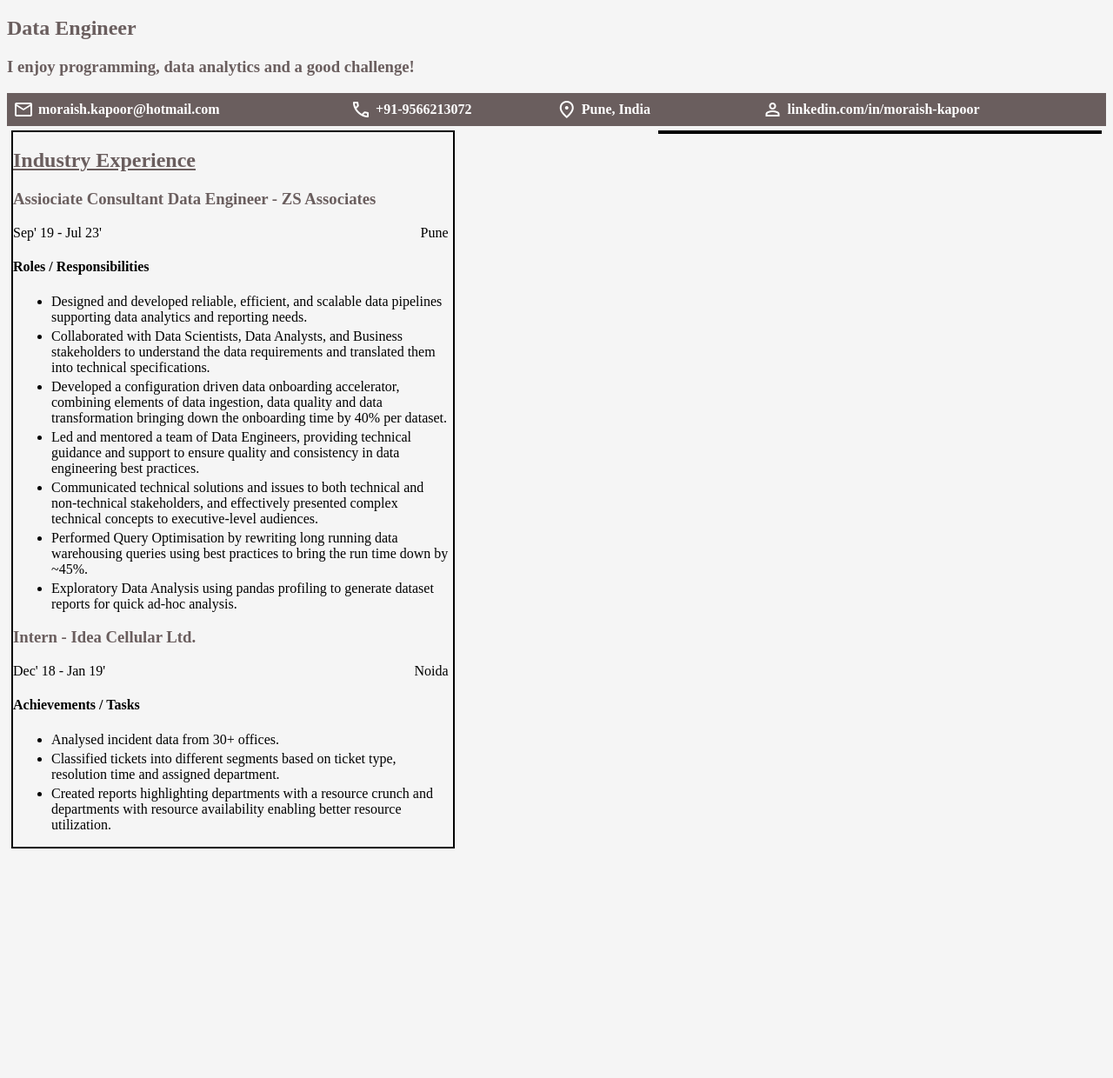
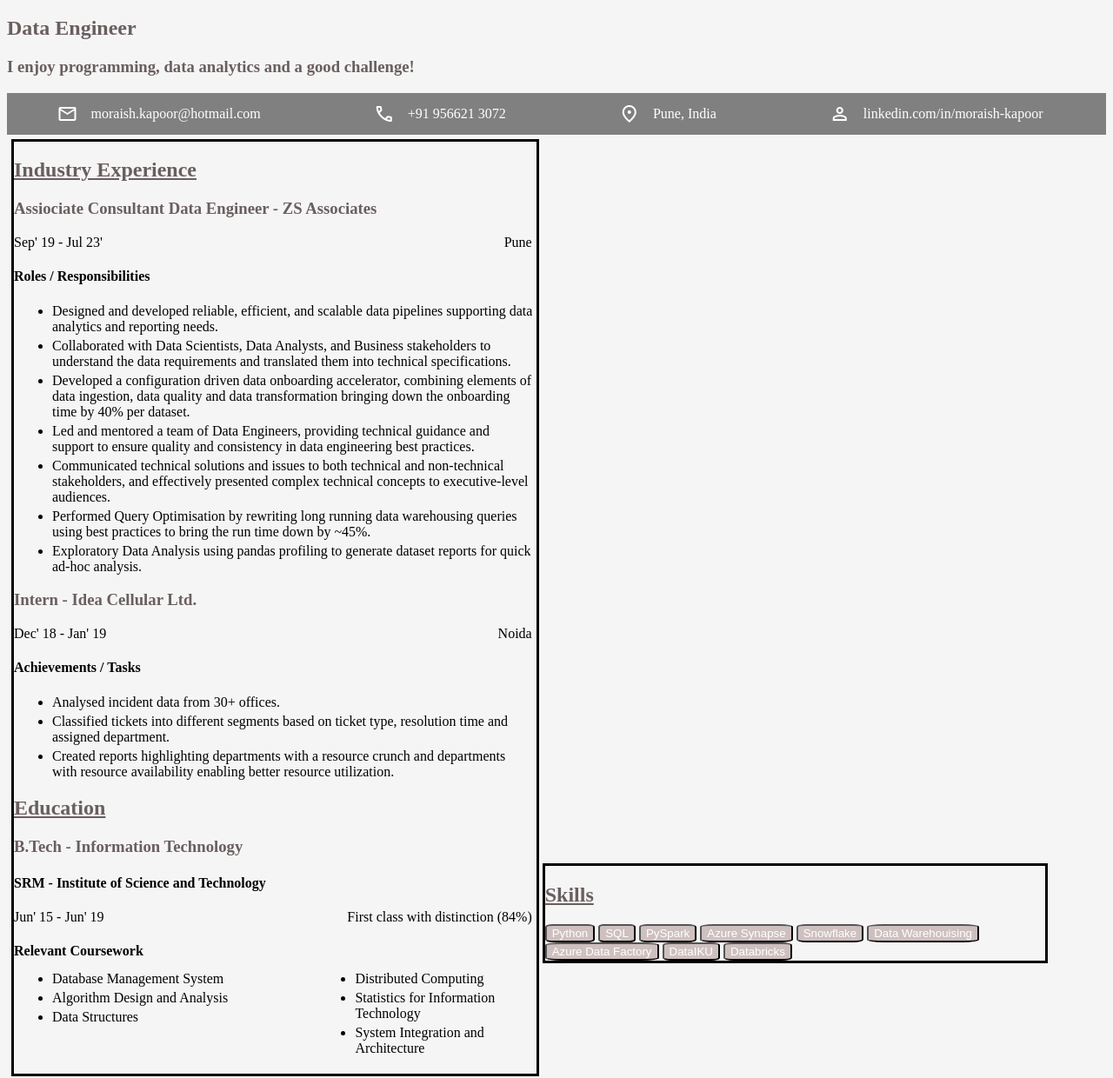
Before and after one commit to moraish/moraish_cv, a plain HTML site: page index.html in a window 1280 px wide. Shown: the part 64-1304 px from the top of the page at 87% size. Before the commit the page ends 1045 px from the top, so only its background shows below. Drawn offline with nearby package versions, Linux system fonts and the light colour scheme; a web font is replaced by a local one.

Commit message:
Used flexbox to update the info section.

```diff
--- a/index.html
+++ b/index.html
@@ -25,19 +25,20 @@
     <h2>Data Engineer </h2>
     <h3>I enjoy programming, data analytics and a good challenge!</h3>
 
-    <!--SECTION 2-->
+    <!--SECTION 2 - INFO SECTION-->
 
-    <table class="info-row">
-        <th class="info-col email"><span class="material-symbols-outlined">mail</span>moraish.kapoor@hotmail.com</th>
-        <th class="info-col phone"><span class="material-symbols-outlined">phone</span>+91-9566213072</th>
-        <th class="info-col location"><span class="material-symbols-outlined">location_on</span>Pune, India</th>
-        <th class="info-col linkedin"><span class="material-symbols-outlined">person</span>linkedin.com/in/moraish-kapoor</th>
-    </table>
+    <div class="info-container">
+        <div class="info-item"><span class="material-symbols-outlined">mail</span><p>moraish.kapoor@hotmail.com</p></div>
+        <div class="info-item"><span class="material-symbols-outlined">phone</span><p>+91 956621 3072</p></div>
+        <div class="info-item"><span class="material-symbols-outlined">location_on</span><p>Pune, India</p></div>
+        <div class="info-item"><span class="material-symbols-outlined">person</span><p>linkedin.com/in/moraish-kapoor</p></div>
+    </div>
+
 
     <div class="left-section">
 
         <div class="job-desc">
-            <h2 id="industry-experience"><u>Industry Experience</u></h2>
+            <h2 class="section-heading"><u>Industry Experience</u></h2>
             <h3>Assiociate Consultant Data Engineer - ZS Associates</h3>
 
             <div class="left-date">Sep' 19 - Jul 23'</div>
@@ -58,7 +59,7 @@
 
         <div class="job-desc">
             <h3>Intern - Idea Cellular Ltd.</h3>
-            <div class="left-date">Dec' 18 - Jan 19'</div>
+            <div class="left-date">Dec' 18 - Jan' 19</div>
             <div class="right-location">Noida</div>
 
             <br />
@@ -71,15 +72,43 @@
         </div>
 
 
+        <div class="education">
+            <h2 class="section-heading"><u>Education</u></h2>
+            <h3>B.Tech - Information Technology</h3>
+            <h4 id="college-name">SRM - Institute of Science and Technology</h4>
+            <div class="left-date">Jun' 15 - Jun' 19</div>
+            <div class="right-location">First class with distinction (84%)</div>
+            <br />
+            <h4 id="course-work">Relevant Coursework</h4>
+            <ul id="coursework-left">
+                <li>Database Management System</li>
+                <li>Algorithm Design and Analysis</li>
+                <li>Data Structures</li>
+            </ul>
+            <ul id="coursework-right">
+                <li>Distributed Computing</li>
+                <li>Statistics for Information Technology</li>
+                <li>System Integration and Architecture</li>
+            </ul>
+        </div>
+    </div>
 
-
-
+    <div class="right-section">
+        <div class="skills">
+            <h2 class="section-heading"><u>Skills</u></h2>
+            <button class="skill-buttons">Python</button>
+            <button class="skill-buttons">SQL</button>
+            <button class="skill-buttons">PySpark</button>
+            <button class="skill-buttons">Azure Synapse</button>
+            <button class="skill-buttons">Snowflake</button>
+            <button class="skill-buttons">Data Warehouising</button>
+            <button class="skill-buttons">Azure Data Factory</button>
+            <button class="skill-buttons">DataIKU</button>
+            <button class="skill-buttons">Databricks</button>
+        </div>
 
 
     </div>
-    <div class="right-section"></div>
-
-
 
 
 </body>
--- a/style.css
+++ b/style.css
@@ -1,3 +1,6 @@
+* {
+    box-sizing: border-box;
+}
 html {
     background-color: whitesmoke;
 }
@@ -11,58 +14,45 @@ h2, h3 {
     color: rgb(106, 94, 94);
 }
 
+.info-container {
+    display: inline-flex;
+    background-color: grey;
+    justify-content: space-around;
+    width: 100%;
+    color: white;
+}
 
-.info-col {
-    color: white;
-    padding: 5px;
+.info-item {
     display: inline-flex;
     align-items: center;
 }
 
-.info-row {
-    background-color: rgb(106, 94, 94);
-    width: 100%;
+.info-item > p {
+    margin: 15px;
 }
 
-.material-symbols-outlined {
-    padding-right: 5px;
-}
-
-.email {
-    width: 30%;
-}
-
-.phone {
-    width: 18%;
-}
-
-.location {
-    width: 18%;
-}
-
-.linkedin {
-    width: 30%;
-}
 
 .left-section {
+    display: inline-block;
     margin: 5px;
-    width: 40%;
-    display: inline-block;
+    margin-right: 0px;
+    width: 48%;
+    border: solid;
 
-    border: 2px solid black;
-    float: left;
 }
 
 .right-section {
     margin: 5px;
-    width: 40%;
+    margin-left: 0px;
+    width: 46%;
     display: inline-block;
-    border: 2px solid black;
-    float: right;
+    border: solid;
 }
 
 .left-date {
     float: left;
+    width: 50%;
+
 }
 
 .right-location {
@@ -73,3 +63,47 @@ h2, h3 {
 li {
     margin: 4px;
 }
+
+
+/*
+EDUCATION
+*/
+#coursework-left {
+    display: inline-block;
+    float: left;
+    width: 42%;
+}
+
+#course-work {
+    margin-bottom: -6px;
+}
+
+/*
+SKILLS
+*/
+
+.skill-buttons {
+    border-radius: 15%;
+    background-color: rgb(207, 192, 192);
+    color: white;
+    font-style: bold;
+
+}
+
+#coursework-right {
+    display: inline-block;
+    float: right;
+    width: 42%;
+}
+
+
+@media (max-width: 480px) {
+    body {
+      background-color: lightsalmon;
+    }
+  }
+
+
+  .container {
+    background-color: aqua;
+  }
```
